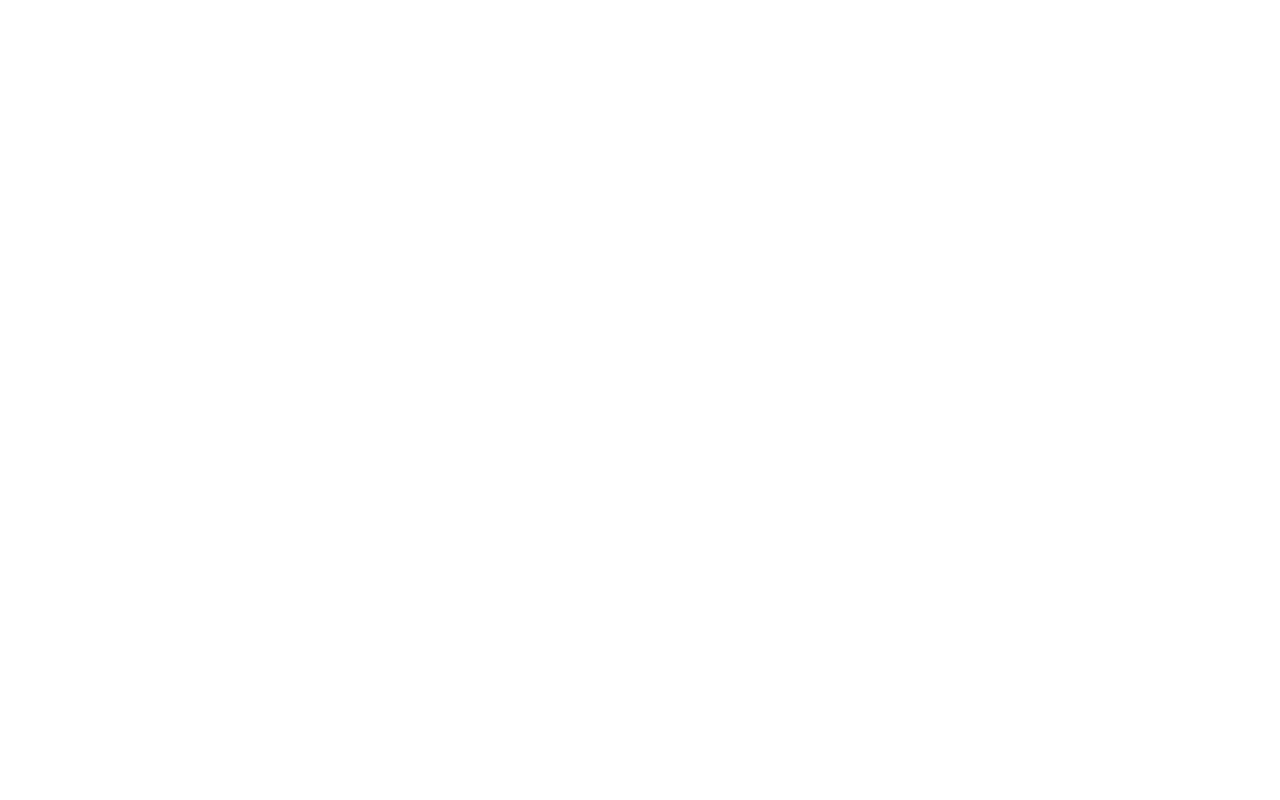
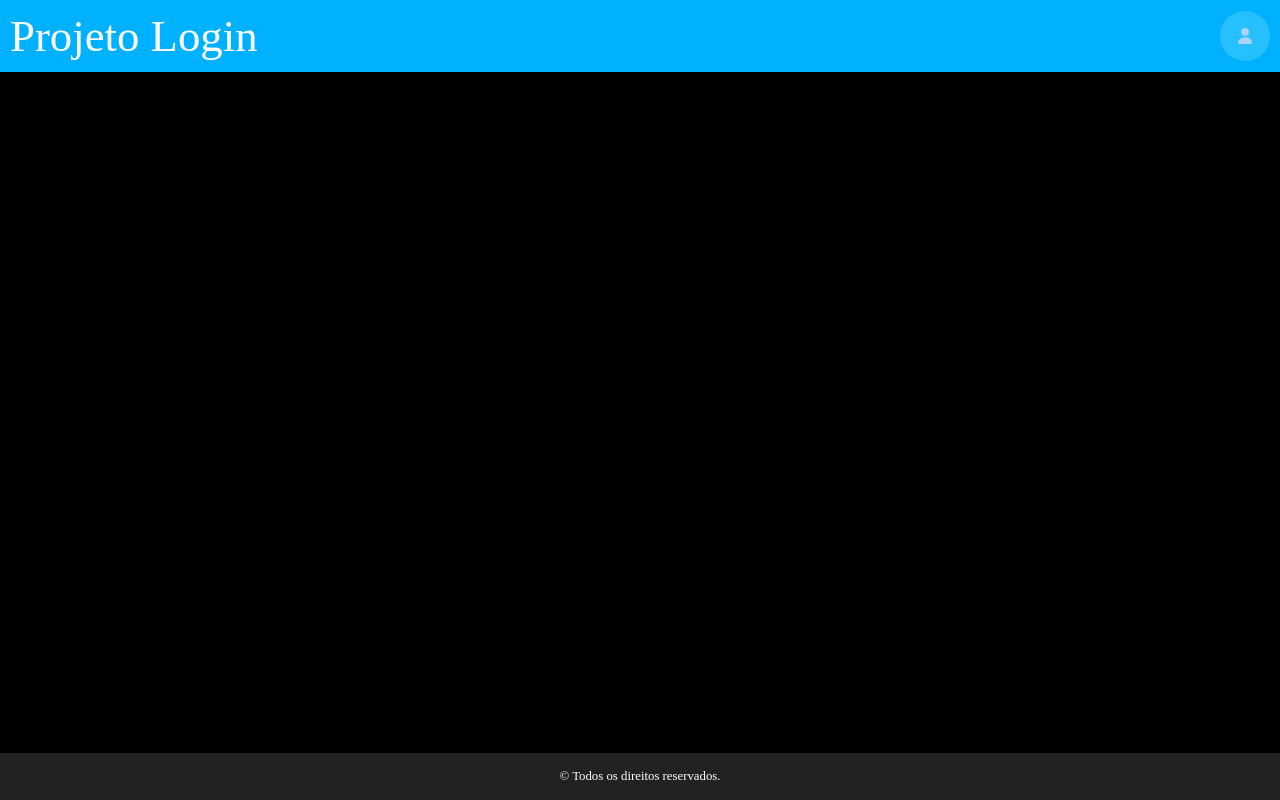
Before and after one commit to joaogentelucio/ProjetoLogin, a plain HTML site: page index.html in a window 1280 px wide. Drawn offline with Linux system fonts and the light colour scheme.

Commit message:
Configuções iniciais e criando html, css e javascript da pagina de login.

```diff
--- /dev/null
+++ b/css/footer.css
@@ -0,0 +1,13 @@
+footer {
+    background-color: #222;
+    padding: 16px;
+
+    display: flex;
+    align-items: center;
+    justify-content: center;
+}
+
+footer span {
+    font-size: 0.8em;
+    font-weight: 200;
+}
--- /dev/null
+++ b/css/header.css
@@ -0,0 +1,38 @@
+header {
+    background-color: #00b1ff;
+    padding: 10px;
+
+    display: flex;
+    align-items: center;
+    justify-content: space-between;
+}
+
+header h1 {
+    font-size: 2.8em;
+    font-weight: 200;
+    cursor: pointer;
+}
+
+header nav {
+    width: 50px;
+    height: 50px;
+
+    background-color: #27c0ff;
+    border: none;
+    border-radius: 25px;
+    cursor: pointer;
+    transition: all 0.5s ease;
+
+    display: flex;
+    align-items: center;
+    justify-content: center;
+}
+
+header nav:hover {
+    transform: scale(1.1);
+    z-index: 1;
+}
+
+.fa-solid {
+    color: #add3ff;
+}
--- /dev/null
+++ b/css/index.css
@@ -0,0 +1,16 @@
+* {
+    margin: 0;
+    padding: 0;
+}
+
+body {
+    width: 100%;
+    height: 100vh;
+
+    background-color: black;
+    color: white;
+
+    display: flex;
+    flex-direction: column;
+    justify-content: space-between;
+}
--- /dev/null
+++ b/css/main.css
@@ -0,0 +1,7 @@
+main {
+    padding: 5%;
+
+    display: flex;
+    align-items: center;
+    justify-content: center;
+}
--- /dev/null
+++ b/css/styles/profile.css
@@ -0,0 +1,65 @@
+* {
+    margin: 0;
+    padding: 0;
+}
+
+body {
+    width: 100%;
+    height: 100vh;
+
+    background-color: #ffffff;
+    color: white;
+
+    display: flex;
+    flex-direction: column;
+    justify-content: space-between;
+}
+
+main {
+    padding: 5%;
+
+    display: flex;
+    align-items: center;
+    justify-content: center;
+}
+
+main a {
+    text-decoration: none;
+}
+
+nav {
+    width: 150px;
+    height: 150px;
+    margin-top: 20%;
+
+    background-color: #27c0ff;
+    border-radius: 100px;
+    cursor: pointer;
+
+    display: flex;
+    align-items: center;
+    justify-content: center;
+}
+
+.fa-solid {
+    color: #add3ff;
+}
+
+div button{
+    width: 150px;
+    height: 50px;
+    margin-bottom: 20px;
+
+    background-color: #27c0ff;
+    color: #fff;
+    border: none;
+    border-radius: 25px;
+    cursor: pointer;
+
+    display: block;
+    align-items: center;
+    justify-content: center;
+
+    position: relative;
+    top: 200px;
+}
--- /dev/null
+++ b/css/styles/signin.css
@@ -0,0 +1,118 @@
+*{
+    margin: 0;
+    padding: 0;
+    box-sizing: border-box;
+    font-family: 'Poppins', sans-serif;
+}
+
+body{
+    width: 100%;
+    height: 100vh;
+
+    background: url('../../img/imagem-fundo.jpg')no-repeat;
+    background-size: cover;
+    background-position: center;
+    /*background-image: linear-gradient(to bottom right, blue, green);*/
+    display: flex;
+    justify-content: center;
+    align-items: center;
+}
+
+.wrapper{
+    width: 420px;
+    background: transparent;
+    border: 2px solid rgba(255, 255, 255, .2);
+    backdrop-filter: blur(20px);
+    color: #fff;
+    border-radius: 10px;
+    padding: 30px 40px;
+}
+
+.wrapper h1{
+    font-size: 36px;
+    text-align: center;
+}
+
+.wrapper .input-box{
+    position: relative;
+    width: 100%;
+    height: 50px;
+    margin: 30px 0;
+}
+
+.input-box input{
+    width: 100%;
+    height: 100%;
+    background: transparent;
+    border: none;
+    outline: none;
+    border: 2px solid rgba(255, 255, 255, .2);
+    border-radius: 40px;
+    font-size: 16px;
+    color: #fff;
+    padding: 20px 45px 20px 20px;
+}
+
+.input-box input::placeholder{
+    color: #fff;
+}
+
+.input-box i{
+    position: absolute;
+    right: 20px;
+    top: 50%;
+    transform: translateY(-50%);
+    font-size: 20px;
+}
+
+.wrapper .remember-forgot{
+    display: flex;
+    justify-content: space-between;
+    font-size: 14.5px;
+    margin: -15px 0 15px;
+}
+
+.remember-forgot label input{
+    accent-color: #fff;
+    margin-right: 3px;
+    cursor: pointer;
+}
+
+.remember-forgot a{
+    color: #fff;
+    text-decoration: none;
+}
+
+.remember-forgot a:hover{
+    text-decoration: underline;
+}
+
+.wrapper .bt{
+    width: 100%;
+    height: 45px;
+    background: #fff;
+    border: none;
+    outline: none;
+    border-radius: 40px;
+    box-shadow: 0 0 10px rgba(0, 0, 0, .1);
+    cursor: pointer;
+    font-size: 16px;
+    color: #333;
+    font-weight: 600;
+}
+
+.wrapper .register-link{
+    font-size: 14.5px;
+    text-align: center;
+    margin: 20px 0 15px;
+}
+
+.register-link p a{
+    color: #fff;
+    text-decoration: none;
+    font-weight: 600;
+}
+
+.register-link p a:hover{
+    text-decoration: underline;
+}
--- a/index.html
+++ b/index.html
@@ -4,8 +4,36 @@
     <meta charset="UTF-8">
     <meta name="viewport" content="width=device-width, initial-scale=1.0">
     <title>Home</title>
+
+    <!-- CSS -->
+    <link rel="stylesheet" href="./css/index.css">
+    <link rel="stylesheet" href="./css/header.css">
+    <link rel="stylesheet" href="./css/main.css">
+    <link rel="stylesheet" href="./css/footer.css">
+
+    <!-- ICON -->
+    <script src="https://kit.fontawesome.com/2ea8344aaa.js" crossorigin="anonymous" defer></script>
 </head>
 <body>
+    <header>
+        <h1> Projeto Login </h1>
+        <a href="./html/profile.html">
+            <nav>
+                <i class="fa-solid fa-user"></i>
+            </nav>
+        </a>
+    </header>
 
+    <main>
+        <section class="main-content">
+
+        </section>
+    </main>
+
+    <footer>
+        <span>
+            &copy; Todos os direitos reservados.
+        </span>
+    </footer>
 </body>
 </html>
```
Also changed, not shown: pages/profile.html (added, +37 -0 lines), pages/signin.html (added, +49 -0 lines), html/login.html (deleted), js/signin.js (added), pages/signup.html (added), 1 other file.
